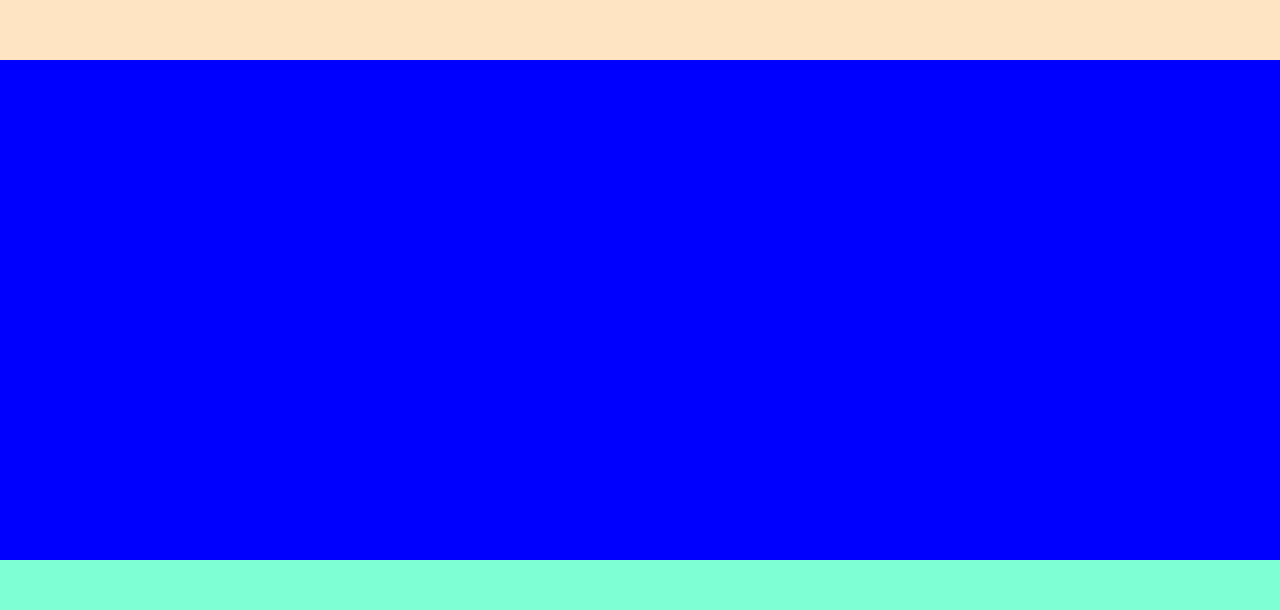
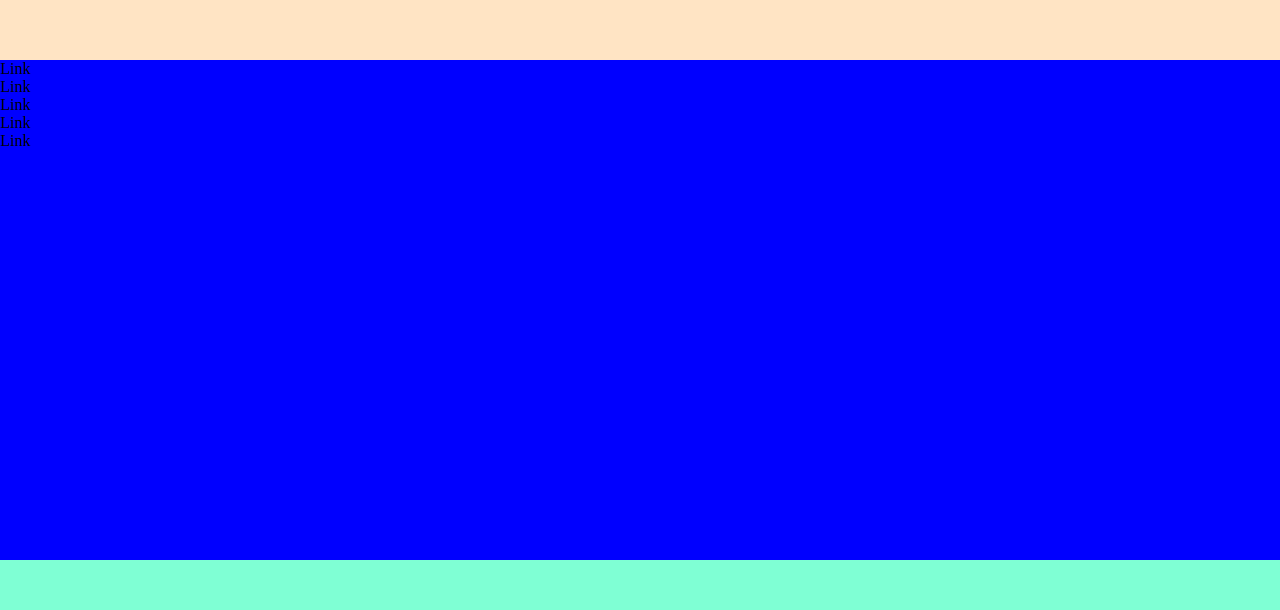
Before and after one commit to langlitz-evgeni/First-test, a plain HTML site: page index.html in a window 1280 px wide. Shown: the part 190-800 px from the top of the page. Drawn offline with Linux system fonts and the light colour scheme.

Commit message:
Добавил 3 блока с будущей разбивкой под бутстрап, а также набросок будущего вертикального меню

```diff
--- a/index.html
+++ b/index.html
@@ -4,11 +4,24 @@
     <meta charset="UTF-8">
     <title>Главная страница</title>
     <link rel="stylesheet" href="style.css">
+    <!--<link rel=@stylesheet@ href="Здесь внести ссылку на стили бутстрапа">-->
 </head>
 <body>
    <div class="container">
        <div class="header"></div>
-       <div class="content"></div>
+       <div class="content">
+           <div class="col-md3">
+               <ul>
+                   <li>Link</li>
+                   <li>Link</li>
+                   <li>Link</li>
+                   <li>Link</li>
+                   <li>Link</li>
+               </ul>
+           </div>
+           <div class="col-md7"></div>
+           <div class="col-md2"></div>
+       </div>
        <div class="clr"></div>
    </div>
    <div class="footer"></div>
```
